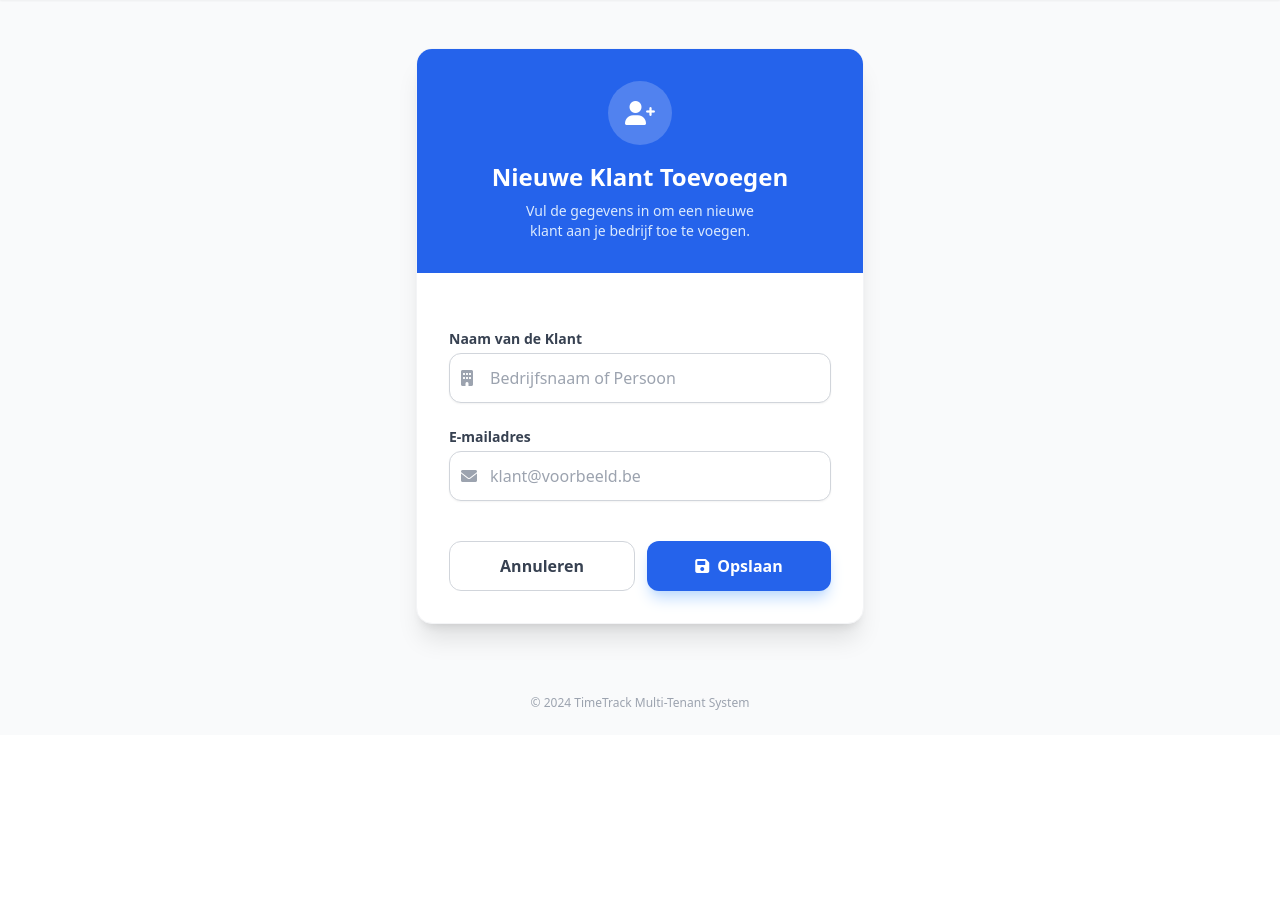
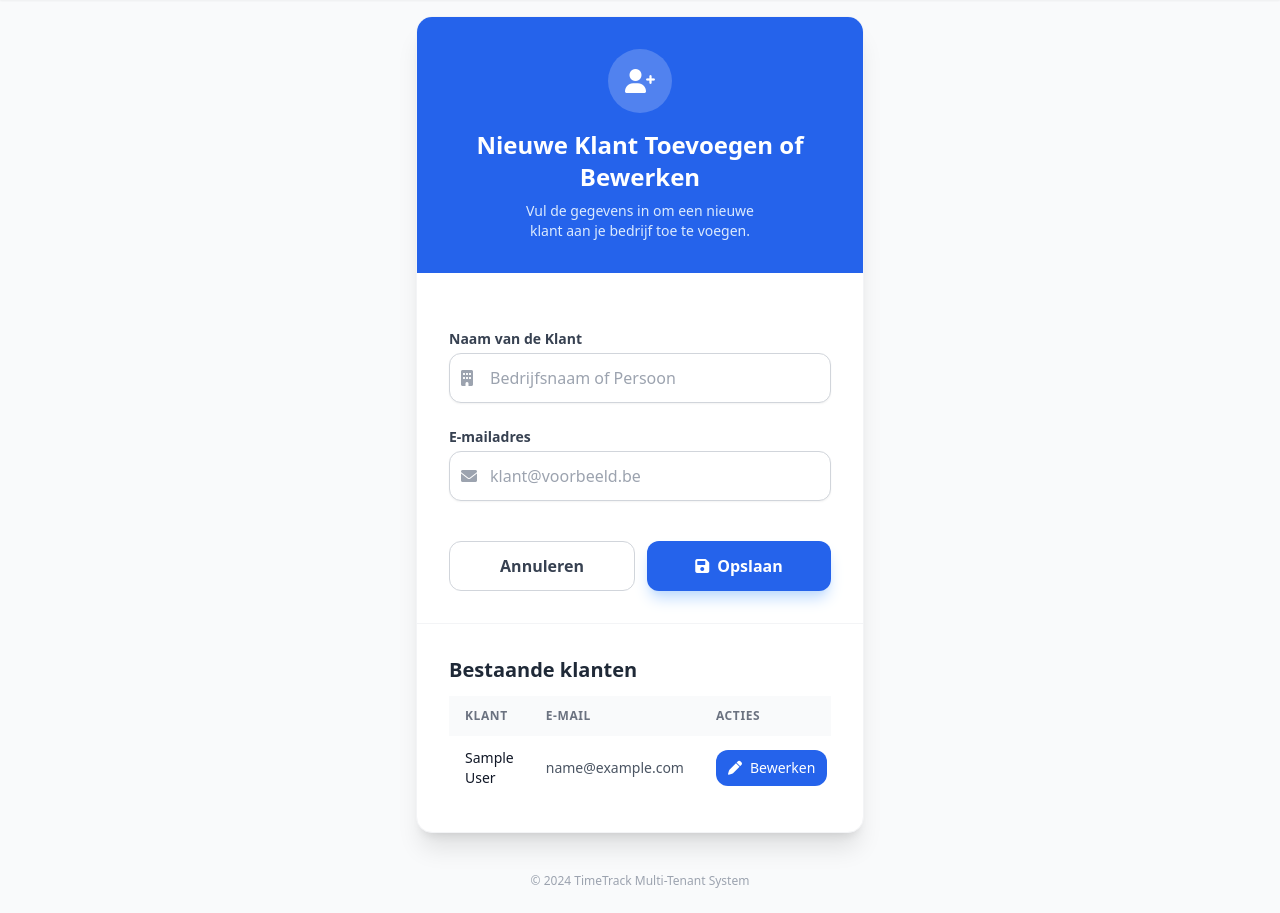
Before and after one commit to Geertvb1977/Time_registry_webversion, a Django app: page /customer/new/ in a window 1280 px wide. Shown: the part 65-978 px from the top of the page. Before the commit the page ends 775 px from the top, so only its background shows below. Run offline with Django 5.2, Linux system fonts and the light colour scheme; a user stored in the database is signed in; tables that the repository leaves empty hold one stand-in row (values such as "Sample post"); some libraries are stand-ins or nearby versions.

Commit message:
Add customer edit to create customer

```diff
--- a/djangoproject/time_reg_web/templates/base.html
+++ b/djangoproject/time_reg_web/templates/base.html
@@ -36,7 +36,7 @@
                 </div>
                 <div class="ml-4">
                     <p class="text-sm font-medium text-gray-500">Klanten</p>
-                    <p class="text-lg font-bold text-gray-900">Nieuwe Klant</p>
+                    <p class="text-lg font-bold text-gray-900">Klanten beheren</p>
                 </div>
             </a>
 
@@ -47,7 +47,7 @@
                 </div>
                 <div class="ml-4">
                     <p class="text-sm font-medium text-gray-500">Projecten</p>
-                    <p class="text-lg font-bold text-gray-900">Nieuw Project</p>
+                    <p class="text-lg font-bold text-gray-900">Projecten beheren</p>
                 </div>
             </a>
 
--- a/djangoproject/time_reg_web/templates/dashboard/customer_form.html
+++ b/djangoproject/time_reg_web/templates/dashboard/customer_form.html
@@ -3,7 +3,7 @@
 <head>
     <meta charset="UTF-8">
     <meta name="viewport" content="width=device-width, initial-scale=1.0">
-    <title>Nieuwe Klant - {{ user.profile.company.name }}</title>
+    <title>{% if form.instance.pk %}Klant bewerken{% else %}Nieuwe Klant{% endif %} - {{ user.profile.company.name }}</title>
     <script src="https://cdn.tailwindcss.com"></script>
     <link rel="stylesheet" href="https://cdnjs.cloudflare.com/ajax/libs/font-awesome/6.0.0/css/all.min.css">
 </head>
@@ -31,8 +31,8 @@
                 <div class="inline-flex items-center justify-center w-16 h-16 bg-white/20 rounded-full mb-4">
                     <i class="fas fa-user-plus text-2xl"></i>
                 </div>
-                <h1 class="text-2xl font-bold">Nieuwe Klant Toevoegen</h1>
-                <p class="text-blue-100 mt-2 text-sm text-balance">Vul de gegevens in om een nieuwe klant aan je bedrijf toe te voegen.</p>
+                <h1 class="text-2xl font-bold">{% if form.instance.pk %}Klant bewerken{% else %}Nieuwe Klant Toevoegen of Bewerken{% endif %}</h1>
+                <p class="text-blue-100 mt-2 text-sm text-balance">{% if form.instance.pk %}Pas de klantnaam en het e-mailadres aan.{% else %}Vul de gegevens in om een nieuwe klant aan je bedrijf toe te voegen.{% endif %}</p>
             </div>
 
             <form method="POST" class="p-8 space-y-6">
@@ -47,7 +47,8 @@
                         </div>
                         <input type="text" name="customer_name" id="id_customer_name" required
                             class="block w-full pl-10 pr-3 py-3 border border-gray-300 rounded-xl shadow-sm focus:ring-2 focus:ring-blue-500 focus:border-blue-500 transition-all outline-none"
-                            placeholder="Bedrijfsnaam of Persoon">
+                            placeholder="Bedrijfsnaam of Persoon"
+                            value="{{ form.customer_name.value|default_if_none:'' }}">
                     </div>
                 </div>
 
@@ -60,7 +61,8 @@
                         </div>
                         <input type="email" name="customer_email" id="id_customer_email" required
                             class="block w-full pl-10 pr-3 py-3 border border-gray-300 rounded-xl shadow-sm focus:ring-2 focus:ring-blue-500 focus:border-blue-500 transition-all outline-none"
-                            placeholder="klant@voorbeeld.be">
+                            placeholder="klant@voorbeeld.be"
+                            value="{{ form.customer_email.value|default_if_none:'' }}">
                     </div>
                 </div>
 
@@ -73,6 +75,38 @@
                     </button>
                 </div>
             </form>
+
+            <div class="p-8 border-t border-gray-100">
+                <h2 class="text-xl font-semibold text-gray-800 mb-3">Bestaande klanten</h2>
+                {% if customers %}
+                    <div class="overflow-x-auto">
+                        <table class="w-full text-left border-collapse">
+                            <thead>
+                                <tr class="text-xs font-semibold text-gray-500 uppercase tracking-wider bg-gray-50">
+                                    <th class="px-4 py-3">Klant</th>
+                                    <th class="px-4 py-3">E-mail</th>
+                                    <th class="px-4 py-3">Acties</th>
+                                </tr>
+                            </thead>
+                            <tbody class="divide-y divide-gray-100">
+                                {% for customer in customers %}
+                                <tr class="hover:bg-gray-50 transition-colors">
+                                    <td class="px-4 py-3 text-sm font-medium text-gray-900">{{ customer.customer_name }}</td>
+                                    <td class="px-4 py-3 text-sm text-gray-600">{{ customer.customer_email }}</td>
+                                    <td class="px-4 py-3">
+                                        <a href="{% url 'eventaflow:customer_edit' customer.pk %}" class="inline-flex items-center px-3 py-2 text-sm font-medium bg-blue-600 text-white rounded-xl hover:bg-blue-700 transition-colors">
+                                            <i class="fas fa-pen mr-2"></i> Bewerken
+                                        </a>
+                                    </td>
+                                </tr>
+                                {% endfor %}
+                            </tbody>
+                        </table>
+                    </div>
+                {% else %}
+                    <p class="text-sm text-gray-500">Er zijn nog geen klanten toegevoegd.</p>
+                {% endif %}
+            </div>
         </div>
     </main>
 
--- a/djangoproject/time_reg_web/urls.py
+++ b/djangoproject/time_reg_web/urls.py
@@ -12,6 +12,7 @@ urlpatterns = [
     path('register/', views.RegisterUserView.as_view(), name='register_company'),
     path('company_detail/', views.CompanyDetailView.as_view(), name='company_detail'),
     path('customer/new/', views.CustomerCreateView.as_view(), name='customer_create'),
+    path('customer/<int:pk>/edit/', views.CustomerUpdateView.as_view(), name='customer_edit'),
     path('project/new/', views.ProjectCreateView.as_view(), name='project_create'),
     path('timer/start/', views.start_timer, name='start_timer'),
     path('timer/stop/<int:timer_id>/', views.stop_timer, name='stop_timer'),
--- a/djangoproject/time_reg_web/views.py
+++ b/djangoproject/time_reg_web/views.py
@@ -102,6 +102,11 @@ class CustomerCreateView(LoginRequiredMixin, CreateView):
     template_name = "dashboard/customer_form.html"
     success_url = reverse_lazy("eventaflow:dashboard")
 
+    def get_context_data(self, **kwargs):
+        context = super().get_context_data(**kwargs)
+        context["customers"] = Customer.objects.filter(company=self.request.user.profile.company)
+        return context
+
     def form_valid(self, form):
         try:
             with transaction.atomic():
@@ -111,6 +116,21 @@ class CustomerCreateView(LoginRequiredMixin, CreateView):
         except Exception as e:
             form.add_error(None, f"Fout bij aanmaken klant: {e}")
             return self.form_invalid(form)
+
+
+class CustomerUpdateView(LoginRequiredMixin, UpdateView):
+    model = Customer
+    fields = ["customer_name", "customer_email"]
+    template_name = "dashboard/customer_form.html"
+    success_url = reverse_lazy("eventaflow:dashboard")
+
+    def get_queryset(self):
+        return Customer.objects.filter(company=self.request.user.profile.company)
+
+    def get_context_data(self, **kwargs):
+        context = super().get_context_data(**kwargs)
+        context["customers"] = Customer.objects.filter(company=self.request.user.profile.company)
+        return context
 
 
 # 3. Projecten Beheer (Aanmaken) - Aangepast om handmatig company te koppelen
```
Also changed, not shown: djangoproject/time_reg_web/templates/dashboard/index.html (line endings or trailing spaces).
